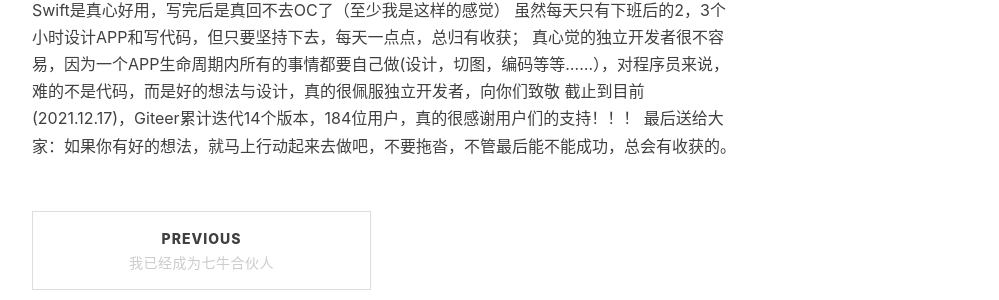
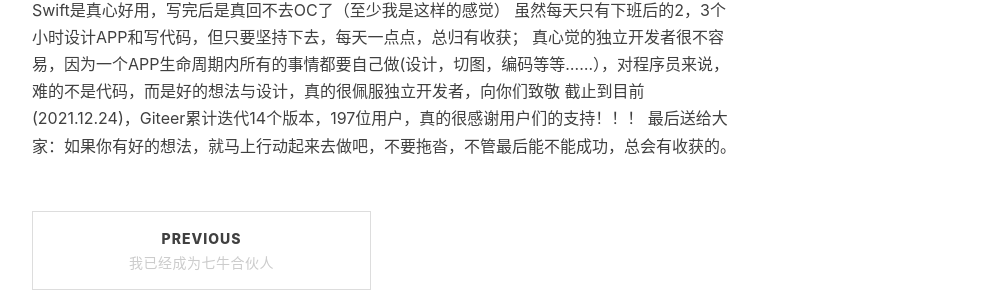
Before and after one commit to fandongtongxue/fandongtongxue.github.io, a Jekyll site: the page built from _posts/2021-09-18-Giteer.md, in a window 1280 px wide and 900 px high, scrolled down 3437 px. Shown: the part 260-560 px from the top of the window, without its empty margins (233-1232 px from the left). Built offline with Jekyll 4.4.1, drawn with Linux system fonts in a browser that asks for light colours; nearby versions of some CDN libraries; comment, search, counter and statistics services are not loaded.

Commit message:
Update 2021-09-18-Giteer.md

```diff
--- a/_posts/2021-09-18-Giteer.md
+++ b/_posts/2021-09-18-Giteer.md
@@ -50,5 +50,5 @@ Giteer是一个Gitee移动客户端，支持iPhone, iPad。使用Giteer，您可
 Swift是真心好用，写完后是真回不去OC了（至少我是这样的感觉）
 虽然每天只有下班后的2，3个小时设计APP和写代码，但只要坚持下去，每天一点点，总归有收获；
 真心觉的独立开发者很不容易，因为一个APP生命周期内所有的事情都要自己做(设计，切图，编码等等......），对程序员来说，难的不是代码，而是好的想法与设计，真的很佩服独立开发者，向你们致敬
-截止到目前(2021.12.17)，Giteer累计迭代14个版本，184位用户，真的很感谢用户们的支持！！！
+截止到目前(2021.12.24)，Giteer累计迭代14个版本，197位用户，真的很感谢用户们的支持！！！
 最后送给大家：如果你有好的想法，就马上行动起来去做吧，不要拖沓，不管最后能不能成功，总会有收获的。
```
